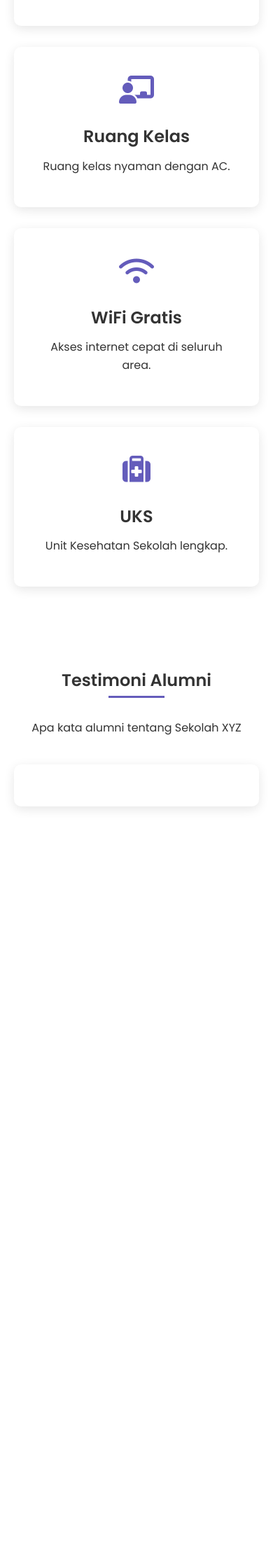
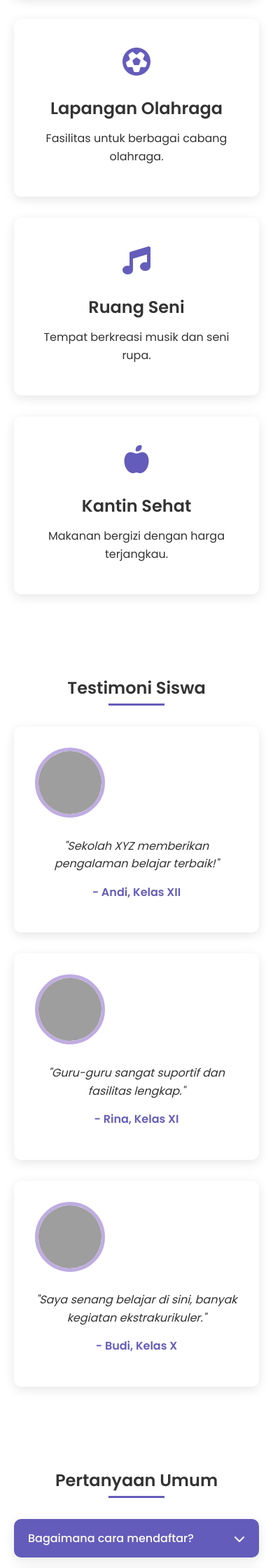
Before and after one commit to MayyoSP/sekolah-web, a PHP site: page / in a window 390 px wide. Shown: the part 2480-4720 px from the top of the page at 70% size. Before the commit the page ends 3636 px from the top, so only its background shows below. Run offline with PHP 8.4, Linux system fonts and the light colour scheme; grey boxes are pictures that could not be loaded.

Commit message:
New version

```diff
--- a/index.php
+++ b/index.php
@@ -1,13 +1,14 @@
 <?php include 'komponen/header.php'; ?>
 <?php include 'komponen/navbar.php'; ?>
+<?php include 'koneksi.php'; ?>
 
 <?php
 if (isset($_SESSION['error'])) {
-    echo "<p style='color:red; text-align:center;'>" . $_SESSION['error'] . "</p>";
+    echo '<div class="message error">' . $_SESSION['error'] . '</div>';
     unset($_SESSION['error']);
 }
 if (isset($_SESSION['success'])) {
-    echo "<p style='color:green; text-align:center;'>" . $_SESSION['success'] . "</p>";
+    echo '<div class="message success">' . $_SESSION['success'] . '</div>';
     unset($_SESSION['success']);
 }
 ?>
@@ -70,49 +71,48 @@
 <section class="keunggulan" id="fasilitas">
     <div class="container">
         <h2>Fasilitas Sekolah</h2>
-        <p style="text-align: center; margin-bottom: 40px;">Fasilitas modern untuk mendukung pembelajaran.</p>
         <div class="features-grid">
             <div class="feature-card">
                 <div class="feature-icon">
                     <i class="fas fa-book"></i>
                 </div>
-                <h3>Perpustakaan</h3>
-                <p>Koleksi buku lengkap dan digital.</p>
+                <h3>Perpustakaan Modern</h3>
+                <p>Koleksi buku lengkap dan ruang baca nyaman.</p>
             </div>
             <div class="feature-card">
                 <div class="feature-icon">
                     <i class="fas fa-flask"></i>
                 </div>
-                <h3>Laboratorium</h3>
-                <p>Lab sains dan komputer canggih.</p>
+                <h3>Laboratorium Sains</h3>
+                <p>Alat lengkap untuk praktik ilmu pengetahuan.</p>
+            </div>
+            <div class="feature-card">
+                <div class="feature-icon">
+                    <i class="fas fa-laptop"></i>
+                </div>
+                <h3>Ruang Komputer</h3>
+                <p>Akses internet cepat dan komputer terbaru.</p>
             </div>
             <div class="feature-card">
                 <div class="feature-icon">
                     <i class="fas fa-futbol"></i>
                 </div>
                 <h3>Lapangan Olahraga</h3>
-                <p>Fasilitas olahraga indoor dan outdoor.</p>
+                <p>Fasilitas untuk berbagai cabang olahraga.</p>
             </div>
             <div class="feature-card">
                 <div class="feature-icon">
-                    <i class="fas fa-chalkboard-teacher"></i>
+                    <i class="fas fa-music"></i>
                 </div>
-                <h3>Ruang Kelas</h3>
-                <p>Ruang kelas nyaman dengan AC.</p>
+                <h3>Ruang Seni</h3>
+                <p>Tempat berkreasi musik dan seni rupa.</p>
             </div>
             <div class="feature-card">
                 <div class="feature-icon">
-                    <i class="fas fa-wifi"></i>
+                    <i class="fas fa-apple-alt"></i>
                 </div>
-                <h3>WiFi Gratis</h3>
-                <p>Akses internet cepat di seluruh area.</p>
-            </div>
-            <div class="feature-card">
-                <div class="feature-icon">
-                    <i class="fas fa-medkit"></i>
-                </div>
-                <h3>UKS</h3>
-                <p>Unit Kesehatan Sekolah lengkap.</p>
+                <h3>Kantin Sehat</h3>
+                <p>Makanan bergizi dengan harga terjangkau.</p>
             </div>
         </div>
     </div>
@@ -120,8 +120,76 @@
 
 <section class="testimoni" id="testimoni">
     <div class="container">
-        <h2>Testimoni Alumni</h2>
-        <p style="text-align: center; margin-bottom: 40px;">Apa kata alumni tentang Sekolah XYZ</p>
+        <h2>Testimoni Siswa</h2>
         <div class="testimonials-grid">
             <div class="testimonial-card">
-                <img src="https://example.com/alumni1.jpg" alt="Alumni 1" class="
+                <img src="https://example.com/siswa-testi1.jpg" alt="Testimoni 1" class="testimonial-image">
+                <div class="testimonial-content">
+                    <p class="testimonial-text">"Sekolah XYZ memberikan pengalaman belajar terbaik!"</p>
+                    <p class="testimonial-author">- Andi, Kelas XII</p>
+                </div>
+            </div>
+            <div class="testimonial-card">
+                <img src="https://example.com/siswa-testi2.jpg" alt="Testimoni 2" class="testimonial-image">
+                <div class="testimonial-content">
+                    <p class="testimonial-text">"Guru-guru sangat suportif dan fasilitas lengkap."</p>
+                    <p class="testimonial-author">- Rina, Kelas XI</p>
+                </div>
+            </div>
+            <div class="testimonial-card">
+                <img src="https://example.com/siswa-testi3.jpg" alt="Testimoni 3" class="testimonial-image">
+                <div class="testimonial-content">
+                    <p class="testimonial-text">"Saya senang belajar di sini, banyak kegiatan ekstrakurikuler."</p>
+                    <p class="testimonial-author">- Budi, Kelas X</p>
+                </div>
+            </div>
+        </div>
+    </div>
+</section>
+
+<section class="faq" id="faq">
+    <div class="container">
+        <h2>Pertanyaan Umum</h2>
+        <div class="faq-container">
+            <div class="faq-item">
+                <div class="faq-question">
+                    <span>Bagaimana cara mendaftar?</span>
+                    <i class="fas fa-chevron-down"></i>
+                </div>
+                <div class="faq-answer">
+                    <p>Datang langsung ke sekolah atau hubungi admin.</p>
+                </div>
+            </div>
+            <div class="faq-item">
+                <div class="faq-question">
+                    <span>Apa saja program ekstrakurikuler?</span>
+                    <i class="fas fa-chevron-down"></i>
+                </div>
+                <div class="faq-answer">
+                    <p>Olahraga, seni, sains, dan banyak lagi.</p>
+                </div>
+            </div>
+            <div class="faq-item">
+                <div class="faq-question">
+                    <span>Berapa biaya sekolah?</span>
+                    <i class="fas fa-chevron-down"></i>
+                </div>
+                <div class="faq-answer">
+                    <p>Hubungi kontak untuk detail.</p>
+                </div>
+            </div>
+        </div>
+    </div>
+</section>
+
+<section class="contact" id="kontak">
+    <div class="container">
+        <h2>Hubungi Kami</h2>
+        <p>Silakan hubungi kami untuk informasi lebih lanjut.</p>
+        <div class="contact-buttons">
+            <a href="mailto:info@sekolahxyz.sch.id" class="btn">Email Kami</a>
+        </div>
+    </div>
+</section>
+
+<?php include 'komponen/footer.php'; ?>
--- a/js/script.js
+++ b/js/script.js
@@ -49,12 +49,16 @@
 if (loginBtn) {
     loginBtn.addEventListener('click', () => {
         loginModal.style.display = 'block';
+        navMenu.classList.remove('active');
+        hamburger.innerHTML = '<i class="fas fa-bars"></i>';
     });
 }
 
 if (signupBtn) {
     signupBtn.addEventListener('click', () => {
         signupModal.style.display = 'block';
+        navMenu.classList.remove('active');
+        hamburger.innerHTML = '<i class="fas fa-bars"></i>';
     });
 }
 
--- a/komponen/navbar.php
+++ b/komponen/navbar.php
@@ -6,23 +6,23 @@
             <span class="logo-text">Sekolah XYZ</span>
         </a>
         <nav>
-            <ul class="nav-menu" id="nav-menu">
-                <li><a href="index.php#beranda">Beranda</a></li>
-                <li><a href="index.php#tentang">Tentang</a></li>
-                <li><a href="daftar_berita.php">Berita</a></li>
-                <li><a href="list_guru.php">Guru</a></li>
-                <li><a href="list_siswa.php">Siswa</a></li>
-                <li><a href="index.php#kontak">Kontak</a></li>
-            </ul>
-            <?php if (isset($_SESSION['admin_id'])) { ?>
-                <a href="admin/process_logout.php" class="btn">Logout</a>
-            <?php } else { ?>
-                <button id="loginBtn" class="btn">Login</button>
-                <button id="signupBtn" class="btn">Signup</button>
-            <?php } ?>
             <button class="hamburger" id="hamburger">
                 <i class="fas fa-bars"></i>
             </button>
+            <ul class="nav-menu" id="nav-menu">
+                <li><a href="index.php">Halaman Utama</a></li>
+                <li><a href="index.php#tentang">Tentang</a></li>
+                <li><a href="berita.php">Daftar Berita</a></li>
+                <li><a href="list_guru.php">Daftar Guru</a></li>
+                <li><a href="list_siswa.php">Daftar Siswa</a></li>
+                <li><a href="index.php#kontak">Kontak</a></li>
+                <?php if (isset($_SESSION['admin_id'])) { ?>
+                    <li><a href="admin/process_logout.php">Logout</a></li>
+                <?php } else { ?>
+                    <li><button id="loginBtn">Login</button></li>
+                    <li><button id="signupBtn">Signup</button></li>
+                <?php } ?>
+            </ul>
         </nav>
     </div>
 </header>
```
Also changed, not shown: admin/process_login.php (+0 -27 lines), admin/process_signup.php (+0 -29 lines), css/style.css (+62 -47 lines), daftar_berita.php (+11 -7 lines), list_guru.php (+13 -8 lines), list_siswa.php (+13 -8 lines).
